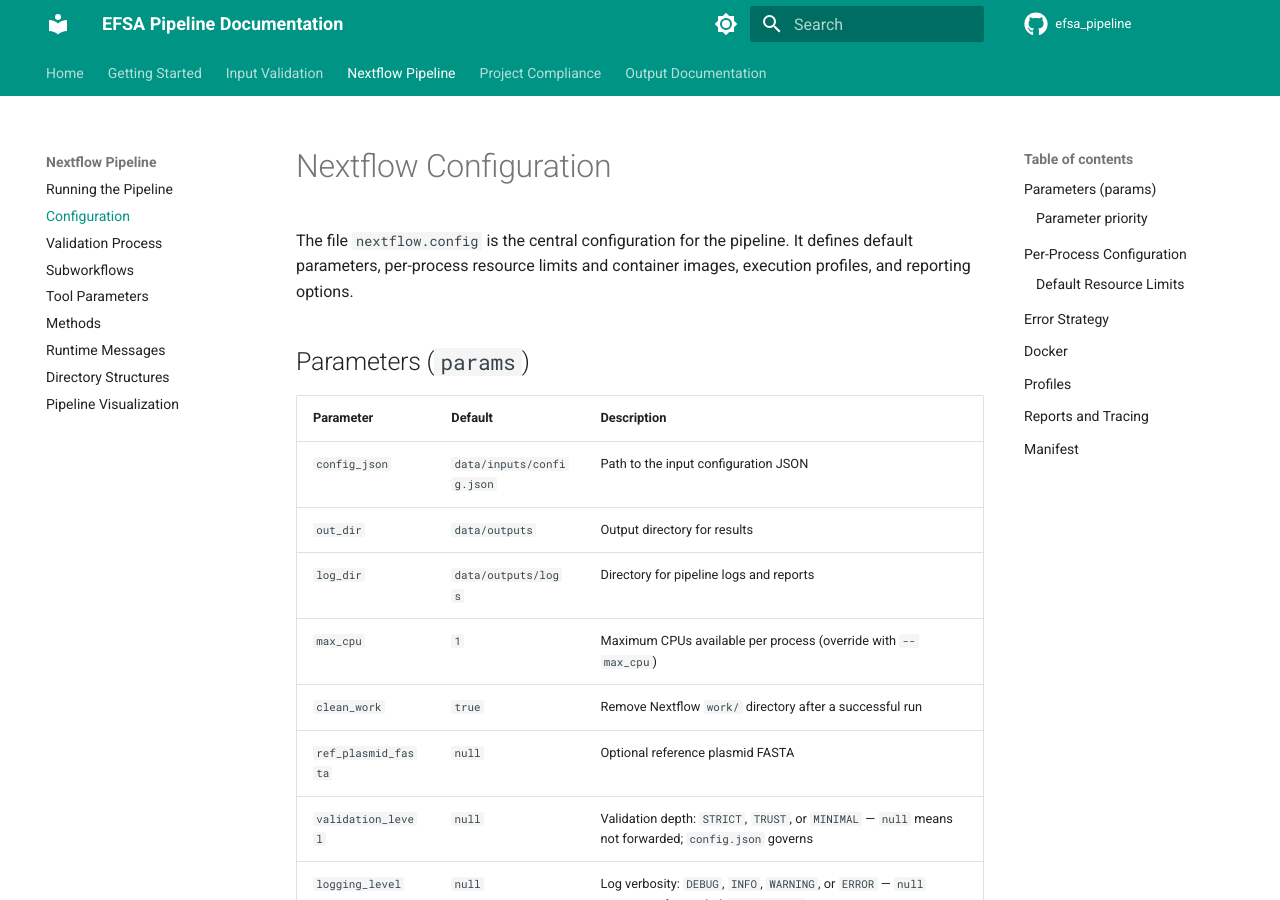
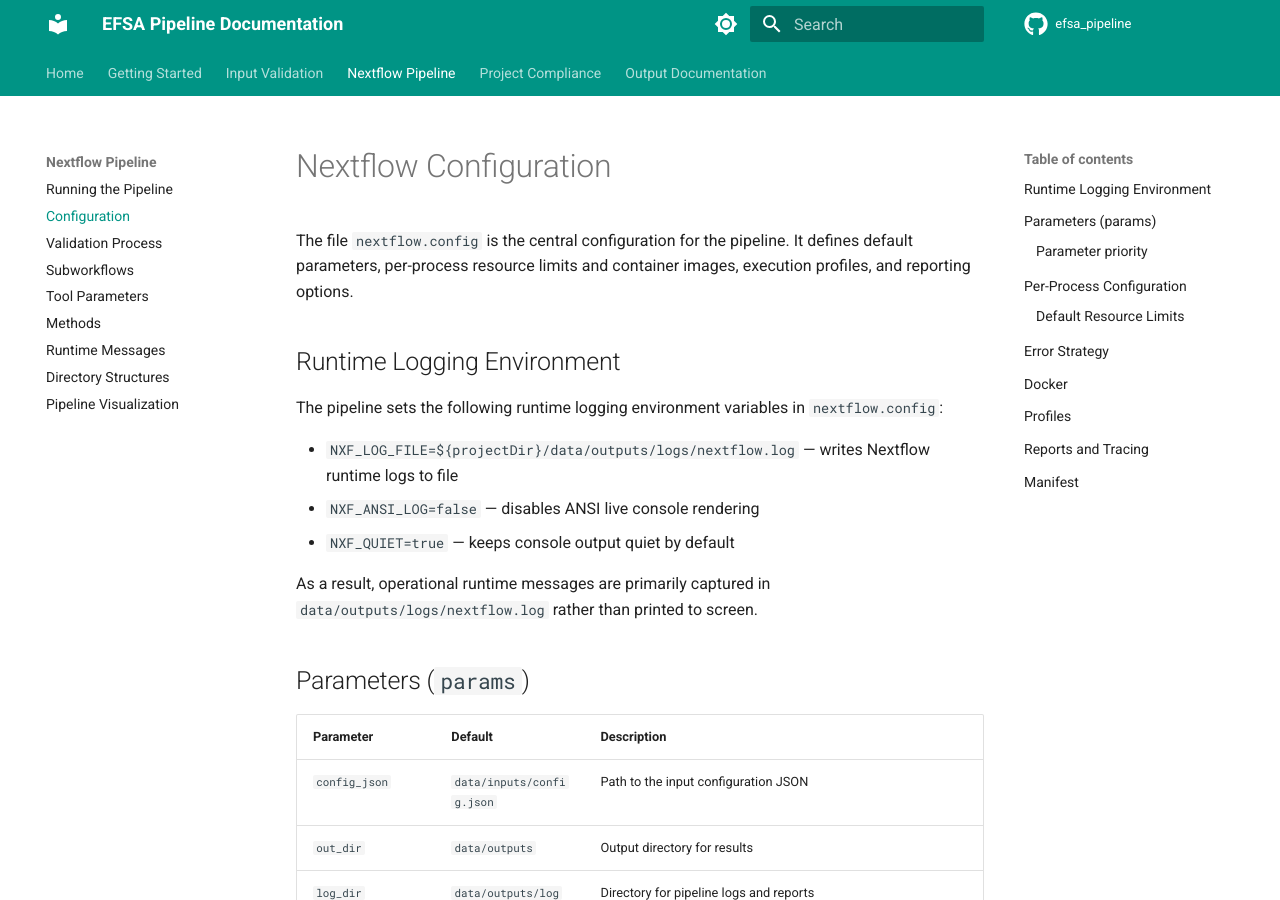
Before and after one commit to denisHanch/efsa_pipeline, an MkDocs documentation site: the page built from docs/nextflow/configuration.md, in a window 1280 px wide and 900 px high. Built offline with MkDocs 1.6.1 and Material for MkDocs 9.7.7, drawn with Linux system fonts in a browser that asks for light colours; comment, search, counter and statistics services are not loaded; some of the changed text lies outside the part shown.

Commit message:
fix work dir deletion & logs outputs

```diff
--- a/docs/nextflow/configuration.md
+++ b/docs/nextflow/configuration.md
@@ -1,6 +1,16 @@
 # Nextflow Configuration
 
 The file `nextflow.config` is the central configuration for the pipeline. It defines default parameters, per-process resource limits and container images, execution profiles, and reporting options.
+
+## Runtime Logging Environment
+
+The pipeline sets the following runtime logging environment variables in `nextflow.config`:
+
+- `NXF_LOG_FILE=${projectDir}/data/outputs/logs/nextflow.log` — writes Nextflow runtime logs to file
+- `NXF_ANSI_LOG=false` — disables ANSI live console rendering
+- `NXF_QUIET=true` — keeps console output quiet by default
+
+As a result, operational runtime messages are primarily captured in `data/outputs/logs/nextflow.log` rather than printed to screen.
 
 ## Parameters (`params`)
 
@@ -88,7 +98,7 @@
 | Profile | Description |
 |---------|-------------|
 | `standard` | Default — uses parameters as defined above |
-| `test` | Sets `config_json` to `data/inputs/test/config.json` for the bundled test dataset |
+| `test` | Keeps the same input paths but enforces low resource caps (`cpus=1`, `memory=2 GB`, `time=1h`) for all processes |
 
 Run with a profile:
 
```
Also changed, not shown: README.md (+4 -2 lines), docs/nextflow/running-pipeline.md (+8 -0 lines), docs/nextflow/runtime-messages.md (+2 -2 lines), docs/outputs/fasta-ref-mod.md (+12 -11 lines), docs/outputs/logs.md (+2 -2 lines), 12 other files.
